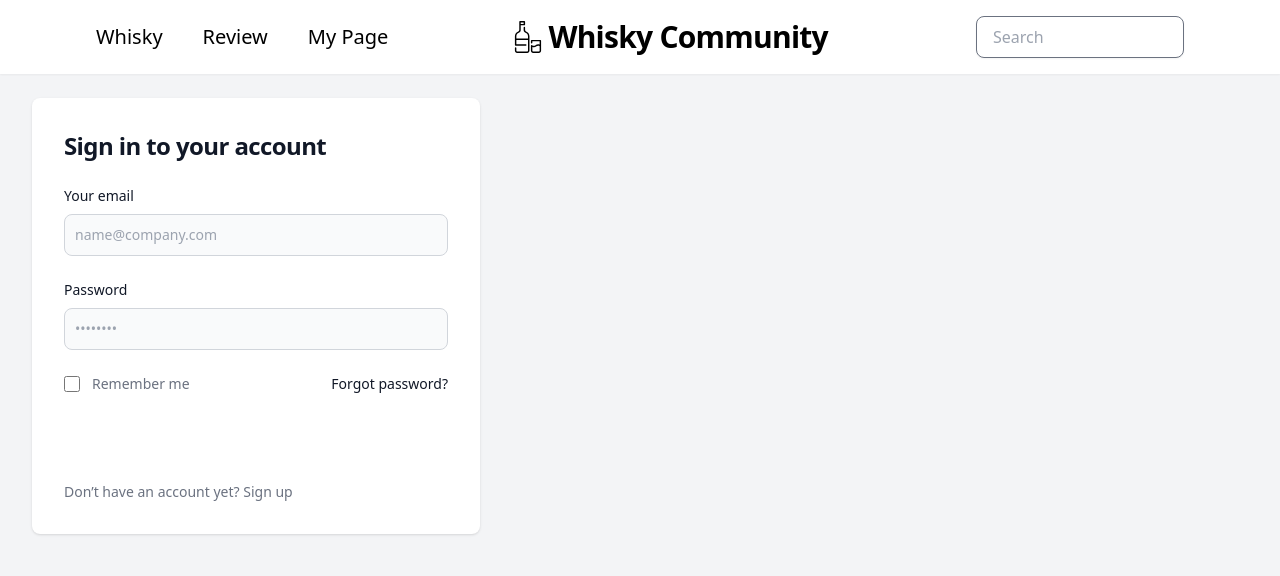
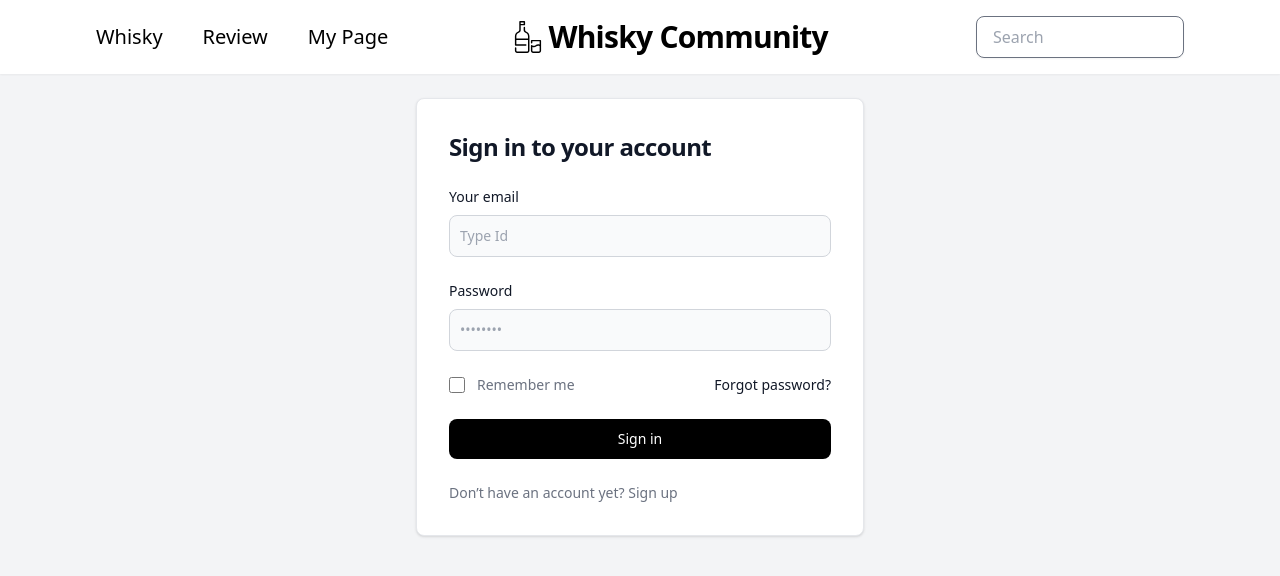
Before and after one commit to Lainari/LiquorCommunity-Laravel, a Next.js app in the folder community-app/client/: page /login in a window 1280 px wide. Shown: the top 576 px of the page. Built offline with nearby package versions, Linux system fonts and the light colour scheme.

Commit message:
style : change style in login page

```diff
--- a/community-app/client/src/app/login/page.tsx
+++ b/community-app/client/src/app/login/page.tsx
@@ -1,19 +1,20 @@
 export default function Login(){
     return (
         <>
-            <div className="w-full bg-white rounded-lg shadow dark:border md:mt-0 sm:max-w-md xl:p-0 dark:bg-gray-800 dark:border-gray-700">
+        <div className="flex justify-center items-center">
+            <div className="w-full bg-white rounded-lg shadow border md:mt-0 sm:max-w-md xl:p-0">
                 <div className="p-6 space-y-4 md:space-y-6 sm:p-8">
-                    <h1 className="text-xl font-bold leading-tight tracking-tight text-gray-900 md:text-2xl dark:text-white">
+                    <h1 className="text-xl font-bold leading-tight tracking-tight text-gray-900 md:text-2xl">
                         Sign in to your account
                     </h1>
                     <form className="space-y-4 md:space-y-6" action="#">
                         <div>
-                            <label className="block mb-2 text-sm font-medium text-gray-900 dark:text-white">Your email</label>
-                            <input type="email" name="email" id="email" className="bg-gray-50 border border-gray-300 text-gray-900 sm:text-sm rounded-lg focus:ring-primary-600 focus:border-primary-600 block w-full p-2.5 dark:bg-gray-700 dark:border-gray-600 dark:placeholder-gray-400 dark:text-white dark:focus:ring-blue-500 dark:focus:border-blue-500" placeholder="name@company.com" />
+                            <label className="block mb-2 text-sm font-medium text-gray-900">Your email</label>
+                            <input type="email" name="email" id="email" className="bg-gray-50 border border-gray-300 text-gray-900 sm:text-sm rounded-lg focus:ring-primary-600 focus:border-primary-600 block w-full p-2.5" placeholder="Type Id" />
                         </div>
                         <div>
-                            <label className="block mb-2 text-sm font-medium text-gray-900 dark:text-white">Password</label>
-                            <input type="password" name="password" id="password" placeholder="••••••••" className="bg-gray-50 border border-gray-300 text-gray-900 sm:text-sm rounded-lg focus:ring-primary-600 focus:border-primary-600 block w-full p-2.5 dark:bg-gray-700 dark:border-gray-600 dark:placeholder-gray-400 dark:text-white dark:focus:ring-blue-500 dark:focus:border-blue-500" />
+                            <label className="block mb-2 text-sm font-medium text-gray-900">Password</label>
+                            <input type="password" name="password" id="password" placeholder="••••••••" className="bg-gray-50 border border-gray-300 text-gray-900 sm:text-sm rounded-lg focus:ring-primary-600 focus:border-primary-600 block w-full p-2.5" />
                         </div>
                         <div className="flex items-center justify-between">
                             <div className="flex items-start">
@@ -26,13 +27,14 @@ export default function Login(){
                             </div>
                             <a href="#" className="text-sm font-medium text-primary-600 hover:underline dark:text-primary-500">Forgot password?</a>
                         </div>
-                        <button type="submit" className="w-full text-white bg-primary-600 hover:bg-primary-700 focus:ring-4 focus:outline-none focus:ring-primary-300 font-medium rounded-lg text-sm px-5 py-2.5 text-center dark:bg-primary-600 dark:hover:bg-primary-700 dark:focus:ring-primary-800">Sign in</button>
+                        <button type="submit" className="w-full text-white bg-black hover:bg-gray-700 focus:ring-4 focus:outline-none focus:ring-primary-300 font-medium rounded-lg text-sm px-5 py-2.5 text-center">Sign in</button>
                         <p className="text-sm font-light text-gray-500 dark:text-gray-400">
                             Don’t have an account yet? <a href="#" className="font-medium text-primary-600 hover:underline dark:text-primary-500">Sign up</a>
                         </p>
                     </form>
                 </div>
             </div>
+        </div>
         </>
     )
 }
```
